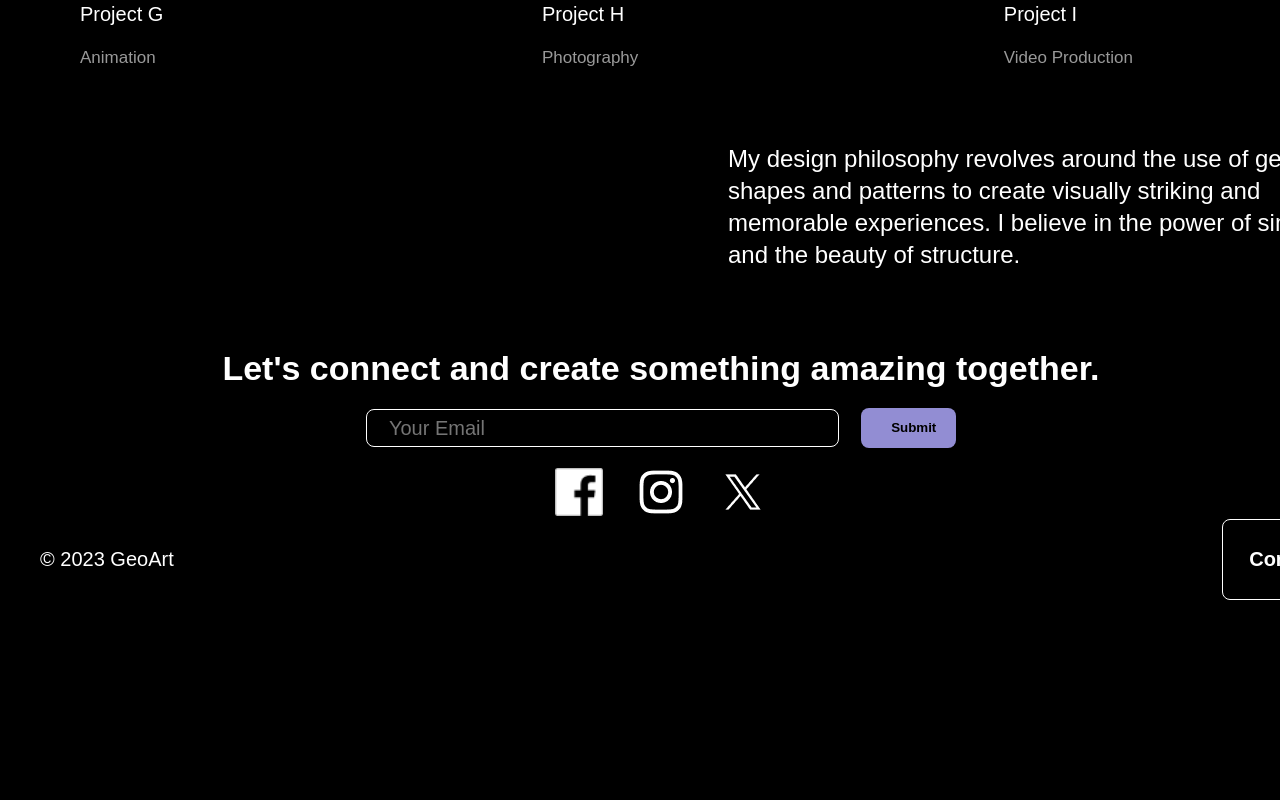
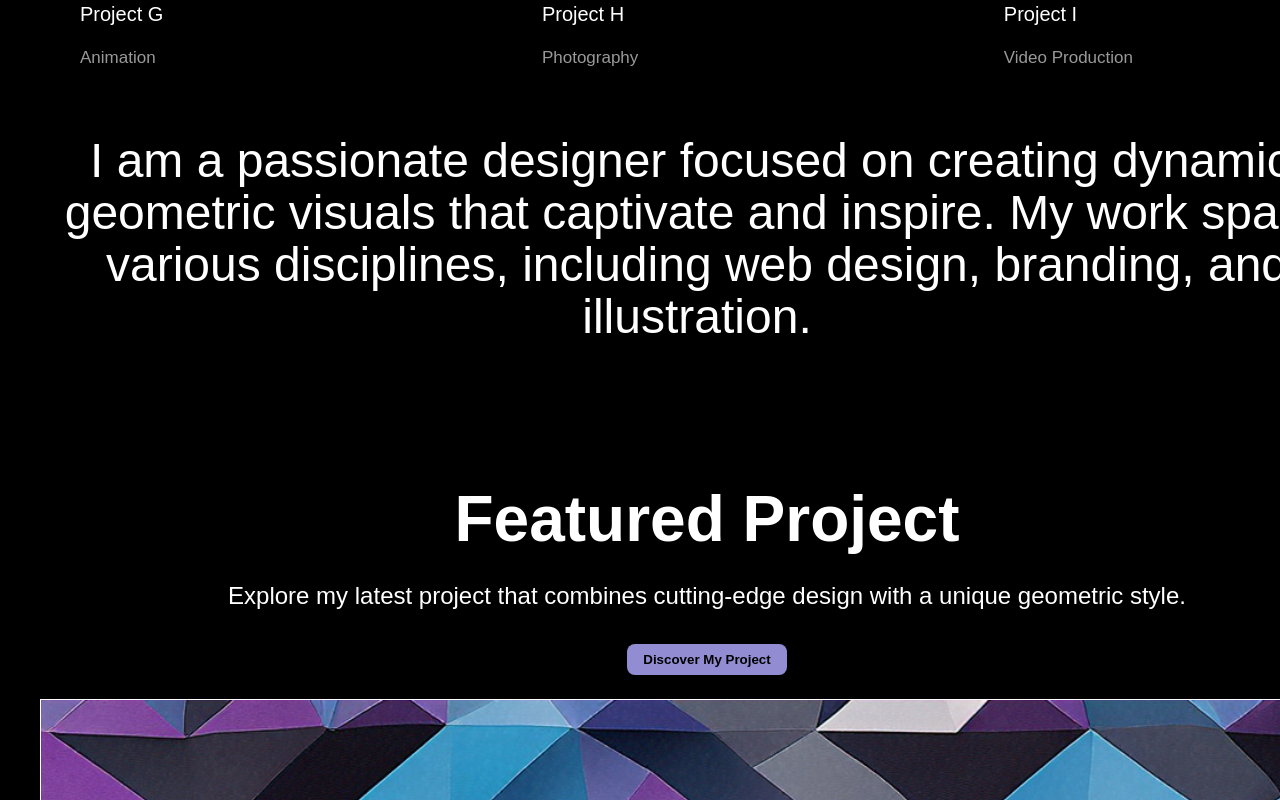
Before and after one commit to KatalKavya96/Capstone_Project, a plain HTML site: page index.html in a window 1280 px wide. Shown: the part 2400-3200 px from the top of the page. Before the commit the page ends 3024 px from the top, so only its background shows below. Drawn offline with Linux system fonts and the light colour scheme.

Commit message:
Capstone Project

```diff
--- a/capstone.css
+++ b/capstone.css
@@ -242,3 +242,50 @@ body {
     cursor: pointer;
     text-align: center;
 }
+
+.intro {
+    width: 1344px;
+    text-align: center;
+    margin: 48px auto;
+    font-size: 48px;
+    line-height: 52px;
+    letter-spacing: -1%;
+}
+
+
+.projects {
+    width: 1344px;
+    text-align: center;
+    padding: 48px 0;
+    border-bottom: 1px solid white;
+}
+
+.projects h1 {
+    font-weight: 900;
+    font-size: 64px;
+    margin-bottom: 12px;
+}
+
+.projects p {
+    font-size: 24px;
+    line-height: 32px;
+    margin-bottom: 32px;
+}
+
+.discover-button {
+    background-color: #928DD3;
+    font-family: 'Archivo', sans-serif;
+    font-weight: 600;
+    padding: 8px 16px;
+    border-radius: 8px;
+    border: none;
+    cursor: pointer;
+    margin-bottom: 24px;
+}
+
+.projectimg {
+    width: 100%;
+    max-width: 1344px;
+    height: 756px;
+    border: 1px solid white;
+}
--- a/index.html
+++ b/index.html
@@ -104,6 +104,17 @@
         </div>
     </div>
 
+    <div class="intro">
+        <p>I am a passionate designer focused on creating dynamic, geometric visuals that captivate and inspire. My work spans various disciplines, including web design, branding, and illustration.</p>
+    </div>
+
+    <div class="projects">
+        <h1>Featured Project</h1>
+        <p>Explore my latest project that combines cutting-edge design with a unique geometric style.</p>
+        <button class="discover-button">Discover My Project</button>
+        <img src="abstract.png" class="projectimg">
+    </div>
+
 
     <div class="segment">
         <div class="spacer"></div>
```
